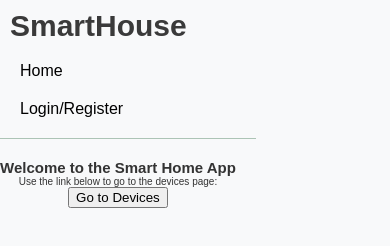
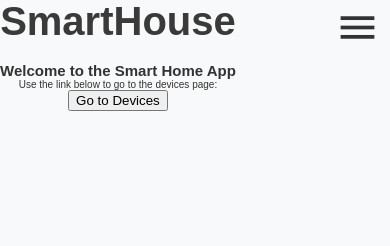
Before and after one commit to Tobias0013/se_unit_webb, a React app: page / in a window 390 px wide. Built offline with nearby package versions, Linux system fonts and the light colour scheme; no server answers.

Commit message:
Implement responsive navigation menu with toggle functionality for mobile view

```diff
--- a/client/component/header/header.css
+++ b/client/component/header/header.css
@@ -34,6 +34,10 @@ header a {
 
 /* Navigation */
 
+.header-nav-icon{
+    visibility: hidden;
+}
+
 .header-nav {
     margin-left: auto;
 }
@@ -62,48 +66,84 @@ header a {
 }
 
 /* Mobile Styling */
-@media (max-width: 768px) {
+@media only screen and (orientation: portrait) {
     header {
-        flex-direction: column;
-        align-items: flex-start;
-        padding: 1rem;
-    }
-
-    .header-logo {
-        margin-left: 0;
+        border-bottom: #acc4b5 solid 0px;
         margin-bottom: 1rem;
     }
 
-    .header-logo > p {
-        font-size: 3rem;
-        line-height: 3.2rem;
+    html, body {
+        overflow-x: hidden;
+    }
+    body {
+        position: relative
     }
 
-    .header-nav {
+    header{
+        flex-direction: column;
+        height: fit-content;
+    }
+
+    /* Header Logo */
+
+    .header-logo {
+        margin: 0;
+
+    }
+
+    /* Navigation */
+
+    .header-nav-icon{
+        visibility: visible;
+        position: absolute;
+        right: 0;
+        top: 0;
+        margin: 0.5rem 1rem 0 0;
+    }
+
+    .header-nav-icon > span{
+        font-size: 4.5rem;
+    }
+
+    .header-navbar{
+        gap: 0;
+        flex-direction: column;
+        margin: 1rem 0 0 0;
         width: 100%;
     }
 
-    .header-navbar {
-        flex-direction: column;
-        align-items: flex-start;
-        margin-right: 0;
-        padding: 0;
+    .header-navbar.second {
+        border-top: none;
+        margin-top: 0;
+        padding-top: 0;
+    }
+
+    .header-nav{
+        overflow: hidden;
+        transition: all 400ms;
+        height: 0rem;
+        width: 100%;
+    }
+
+    .header-nav.open{
+        height: 27rem;
     }
 
     .header-navbar > li {
         width: 100%;
+        height: fit-content;
     }
 
-    .header-navbar > li > a {
-        display: block;
-        width: 100%;
-        padding: 1rem;
-        font-size: 1.6rem;
-        text-align: left;
+    .header-navbar:not(:last-of-type) > li:first-of-type{
+        border-top: rgb(0, 0, 0, 70%) 2px solid;
     }
 
-    .header-navbar > li :hover {
-        background-color: rgb(237, 237, 237);
-        border-radius: 0;
+    .header-navbar > li {
+        border-bottom: rgb(0, 0, 0, 70%) 2px solid;
+        text-align: center;
+        width: 100%;
+        padding: 1rem 0;
+
+        display: block;
     }
 }
--- a/client/component/header/header.tsx
+++ b/client/component/header/header.tsx
@@ -22,6 +22,7 @@ export default function Header() {
   const location = useLocation();
   const [isLoggedIn, setIsLoggedIn] = useState(tokenExists());
   const [isAdminUser, setIsAdminUser] = useState(isAdmin());
+  const [showNavBar, setShowNavBar] = useState(false);
 
   let navBarItems = [
     { text: "Home", link: "/" },
@@ -40,12 +41,22 @@ export default function Header() {
   return (
     <header>
       <Link to={"/"}>
-        <div className="header-logo">
-          <p>{"SmartHouse"}</p>
-        </div>
+      <div className="header-logo">
+        <p>{"SmartHouse"}</p>
+      </div>
       </Link>
 
-      <div className={"header-nav"}>
+      <div className="header-nav-icon" onClick={() => setShowNavBar(!showNavBar)}>
+      <span className="material-icons">{showNavBar ? "menu_open" : "menu" }</span>
+      </div>
+
+      <div className={"header-nav"} style={
+            showNavBar
+              ? isLoggedIn
+                ? { height: "36rem" }
+                : { height: `${navBarItems.length * 4.3 + 1.5}rem` }
+              : {}
+                }>
         <ul className="header-navbar">
           {navBarItems.map((item) => {
             return (
```
